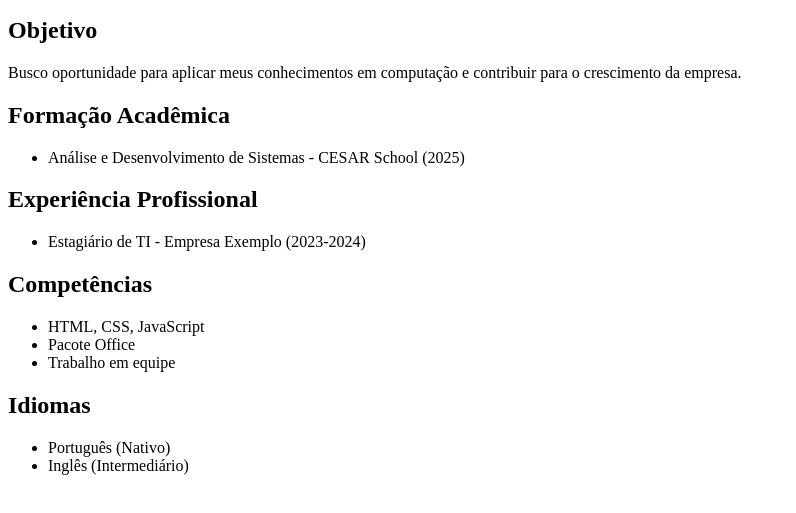
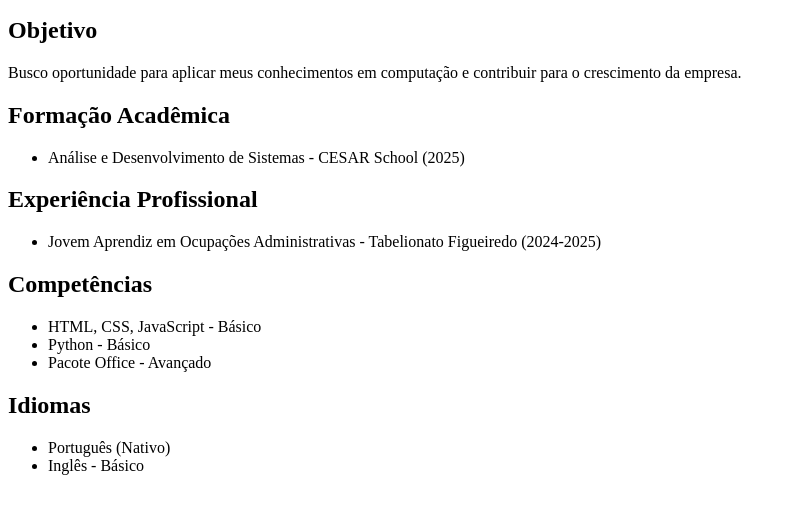
Before and after one commit to chdevbr/aula-de-hoje, a plain HTML site: page index.html in a window 1280 px wide. Shown: the part 137-650 px from the top of the page, without its empty margins (0-796 px from the left). Drawn offline with Linux system fonts and the light colour scheme.

Commit message:
finalizando curriculo

```diff
--- a/index.html
+++ b/index.html
@@ -24,20 +24,20 @@
 
         <h2>Experiência Profissional</h2>
         <ul>
-            <li>Estagiário de TI - Empresa Exemplo (2023-2024)</li>
+            <li>Jovem Aprendiz em Ocupações Administrativas - Tabelionato Figueiredo (2024-2025)</li>
         </ul>
 
         <h2>Competências</h2>
         <ul>
-            <li>HTML, CSS, JavaScript</li>
-            <li>Pacote Office</li>
-            <li>Trabalho em equipe</li>
+            <li>HTML, CSS, JavaScript - Básico</li>
+            <li>Python - Básico</li>
+            <li>Pacote Office - Avançado</li>
         </ul>
 
         <h2>Idiomas</h2>
         <ul>
             <li>Português (Nativo)</li>
-            <li>Inglês (Intermediário)</li>
+            <li>Inglês - Básico</li>
         </ul>
     </div>
 </body>
```
